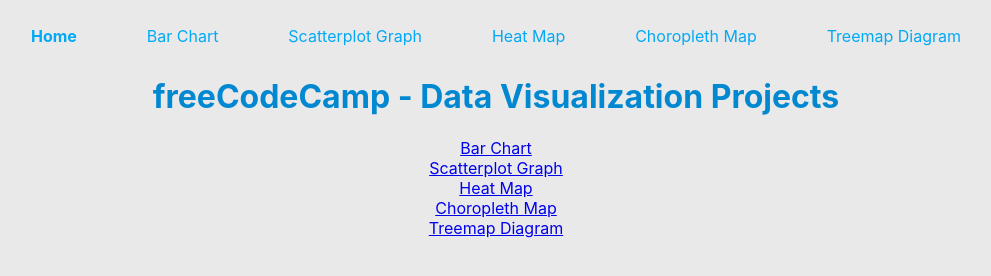
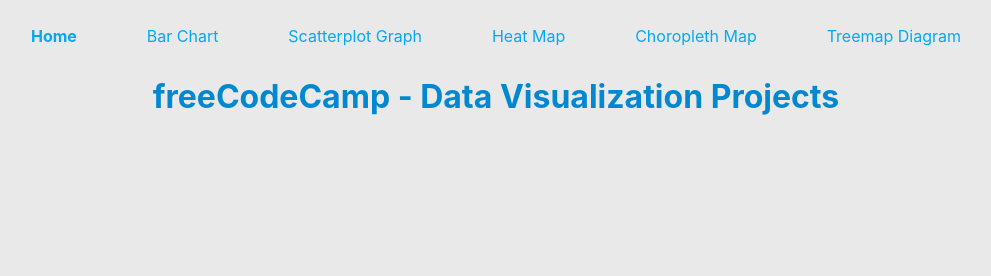
Before and after one commit to remusa/fcc-data-visualization-projects, a plain HTML site: page index.html in a window 1280 px wide. Shown: the whole page, without its empty margins (144-1135 px from the left). Drawn offline with Linux system fonts and the light colour scheme.

Commit message:
Removed list in index.htmll

```diff
--- a/index.html
+++ b/index.html
@@ -36,14 +36,6 @@
 
         <main>
             <h1>freeCodeCamp - Data Visualization Projects</h1>
-
-            <ul>
-                <li><a href='01-bar-chart.html'>Bar Chart</a></li>
-                <li><a href='02-scatterplot-graph.html'>Scatterplot Graph</a></li>
-                <li><a href='03-heat-map.html'>Heat Map</a></li>
-                <li><a href='04-choropleth-map.html'>Choropleth Map</a></li>
-                <li><a href='05-treemap-diagram.html'>Treemap Diagram</a></li>
-            </ul>
         </main>
     </div>
 </body>
```
